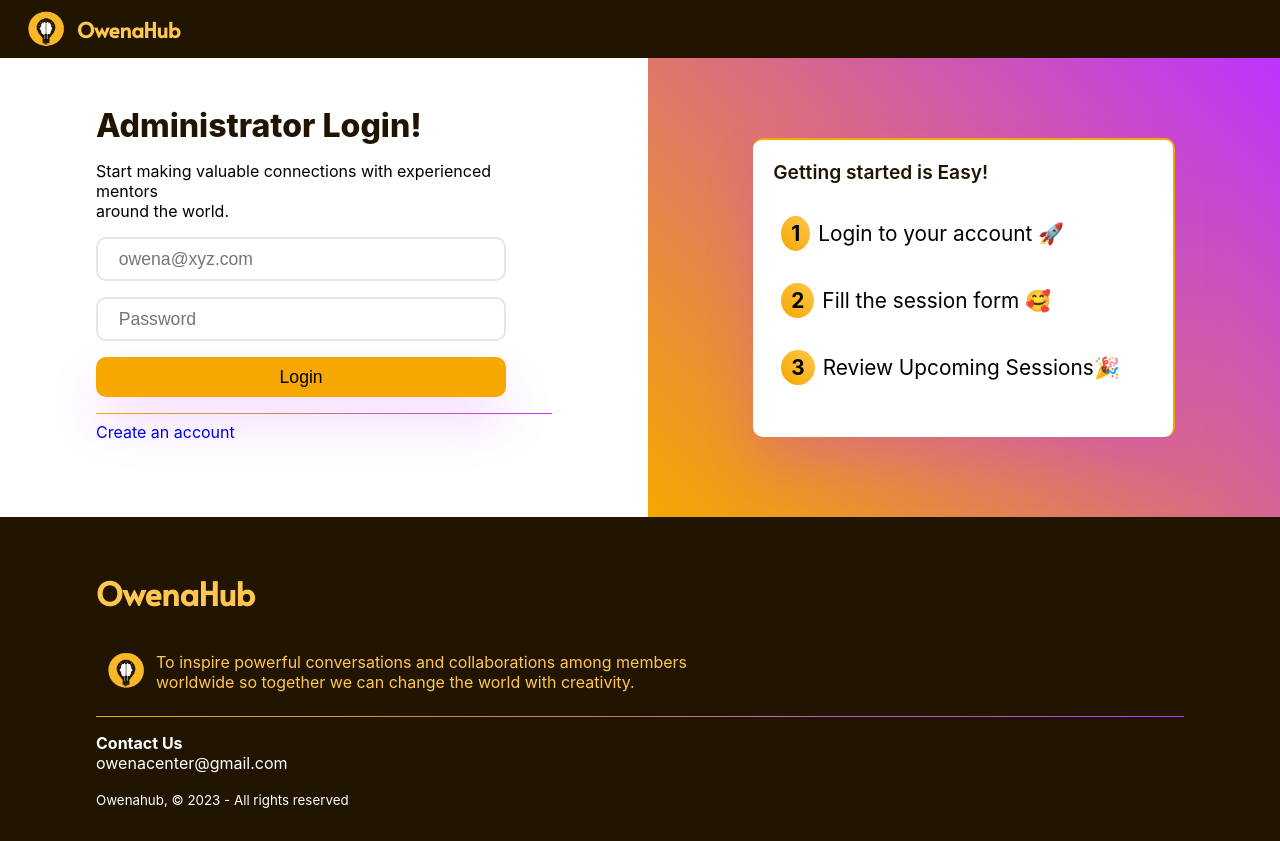
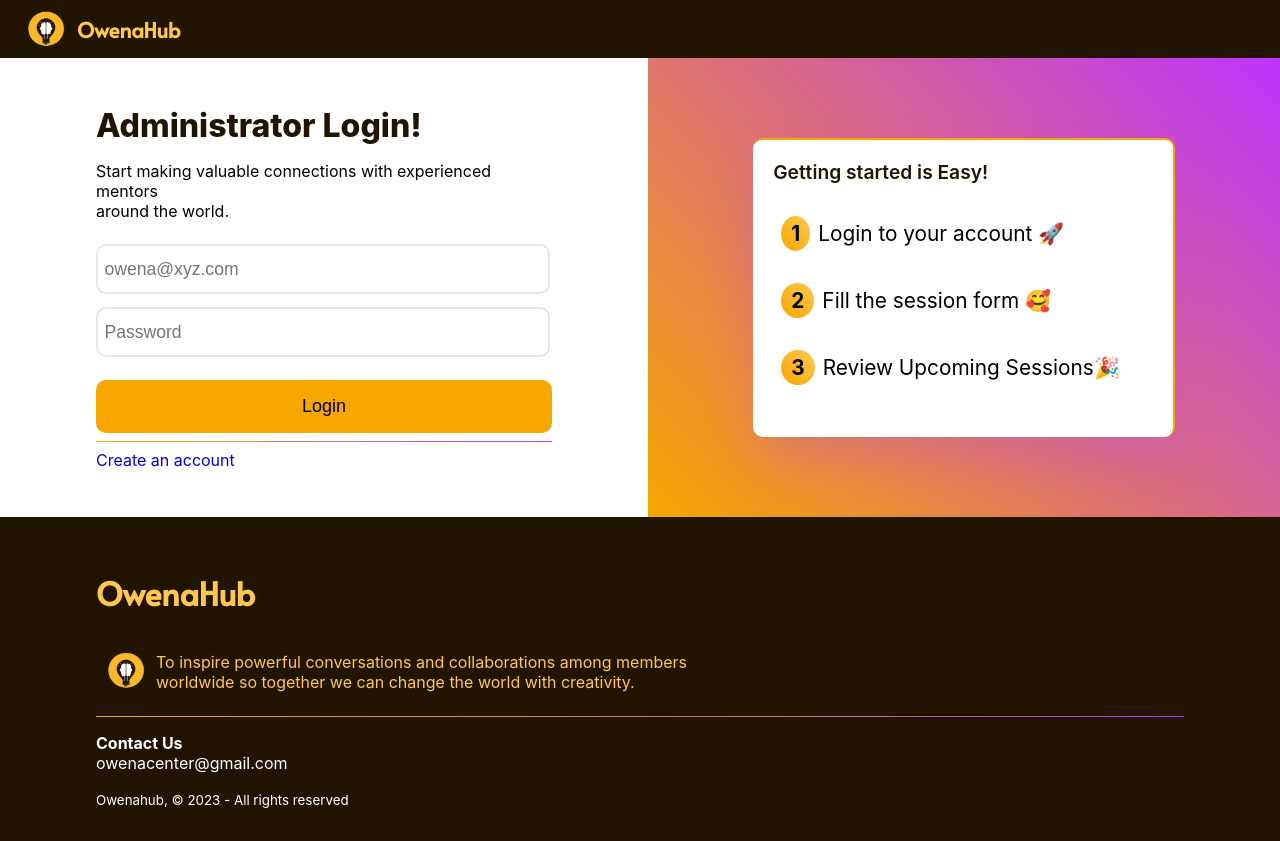
Before and after one commit to ernestharuna/owenahub-v1, a React (Vite) app: page /auth/admin/login in a window 1280 px wide. Built offline with nearby package versions, Linux system fonts and the light colour scheme.

Commit message:
Refactored form design

```diff
--- a/src/components/layouts/AdminLayout.jsx
+++ b/src/components/layouts/AdminLayout.jsx
@@ -1,6 +1,6 @@
 import { Outlet, Link, NavLink, Navigate } from "react-router-dom";
 import logo from '../../assets/owena_logo.png'
-import "./userLayout.scss"
+import "./layout.scss"
 import axiosClient from "../../axios-client";
 
 import { useEffect } from "react";
@@ -52,10 +52,10 @@ export default function AdminLayout() {
                         </Link>
                     </div>
 
-                    <div style={color}>
+                    <div className="user-icon">
                         <i className="bi bi-person-circle" style={userIcon}></i>
                         {
-                            loading ? (" ") : (<span>{admin.first_name}</span>)
+                            loading ? (" ") : (<span className="animated fadeInDown2">{admin.first_name}</span>)
                         }
                     </div>
                 </nav>
@@ -99,16 +99,6 @@ const navStyle = {
     backgroundColor: "#F7FAFC",
 }
 
-const color = {
-    color: "#fff",
-    padding: "0.1rem 0.4rem",
-    backgroundColor: "#211502",
-    minWidth: "50px",
-    borderRadius: "15px",
-    transition: "all 1s ease"
-
-}
-
 const userIcon = {
     color: "#F8AC0D",
     marginRight: "0.3rem",
--- a/src/components/layouts/GuestLayout.jsx
+++ b/src/components/layouts/GuestLayout.jsx
@@ -1,6 +1,4 @@
 import { Outlet, Link } from "react-router-dom";
-import PrimaryBtn from "../PrimaryBtn";
-
 import logo from '../../assets/owena_logo.png'
 
 const GuestLayout = () => {
--- a/src/components/layouts/UserLayout.jsx
+++ b/src/components/layouts/UserLayout.jsx
@@ -1,6 +1,6 @@
 import { Outlet, Link, NavLink, Navigate } from "react-router-dom";
 import logo from '../../assets/owena_logo.png'
-import "./userLayout.scss"
+import "./layout.scss"
 import axiosClient from "../../axios-client";
 
 import { useEffect } from "react";
@@ -13,6 +13,7 @@ export default function UserLayout() {
     const { token } = useSelector(state => state.authUser);
     const { user } = useSelector(state => state.authUser);
     const { loading } = useSelector(state => state.authUser);
+    console.log(loading);
 
     if (!token) {
         return <Navigate to={"/auth/login"} />
@@ -53,9 +54,10 @@ export default function UserLayout() {
                         </Link>
                     </div>
 
-                    <div style={color}>
+                    <div className="user-icon">
+                        <i className="bi bi-person-circle" style={userIcon}></i>
                         {
-                            loading ? (". . .") : (<span>{user.first_name}</span>)
+                            loading ? (" ") : (<span className="animated fadeInDown2">{user.first_name}</span>)
                         }
                     </div>
                 </nav>
@@ -79,7 +81,7 @@ export default function UserLayout() {
                         </div>
                     </NavLink>
                     <button onClick={onLogout} id="logout">
-                        Log Out
+                        <i className="bi bi-arrow-right-circle"></i> Log Out
                     </button>
                 </div>
                 <div id="outlet">
@@ -101,8 +103,14 @@ const color = {
     minWidth: "50px",
     borderRadius: "15px",
     transition: "all 1s ease"
+}
 
+const userIcon = {
+    color: "#F8AC0D",
+    marginRight: "0.3rem",
+    fontSize: "1.3rem"
 }
+
 const logo_bg = {
     backgroundColor: "#211502",
     margin: "2px 4px",
--- a/src/components/layouts/userLayout.scss
+++ b/src/components/layouts/layout.scss
@@ -2,6 +2,23 @@
 
 .active {
     background: linear-gradient(45deg, $primary-color, $hover-color);
+}
+
+.user-icon {
+    color: #fff;
+    padding: 0.1rem 0.4rem;
+    background: #211502;
+    border-radius: 15px;
+    transition: width 1s ease-in;
+    text-overflow: ellipsis;
+    width: max-content;
+    height: 28px;
+
+    span {
+        position: relative;
+        top: -3px;
+        font-weight: 600;
+    }
 }
 
 #user-layout {
--- a/src/styles/utilities.scss
+++ b/src/styles/utilities.scss
@@ -11,6 +11,9 @@
     padding: 1rem 4rem;
 }
 
+.container-sm {
+    padding: 0.5rem 1rem;
+}
 
 // margins
 .mt-1 {
--- a/src/views/admin/articles/CreateArticle.jsx
+++ b/src/views/admin/articles/CreateArticle.jsx
@@ -1,5 +1,13 @@
 export default function CreateArticle() {
     return (
-        <div className="fadeInDown animated">CreateArticle</div>
+        <div className="fadeInDown animated">
+            <div style={style} className="container-sm">
+                <h4>Create new post</h4>
+            </div>
+        </div>
     )
 }
+
+const style = {
+    background: "#F7FAFC"
+}
--- a/src/views/admin/auth/AdminLogin.jsx
+++ b/src/views/admin/auth/AdminLogin.jsx
@@ -50,19 +50,23 @@ export default function AdminLogin() {
                     }
 
                     <form onSubmit={handleSubmit(onSubmit)}>
+                        <div className="form-control">
                             <input
                                 {...register("email", { required: true })}
                                 className={errors.email ? 'error form-control' : 'form-control'}
                                 type="email" placeholder="owena@xyz.com"
                             />
+                        </div>
 
+                        <div className="form-control">
                             <input
                                 {...register("password", { required: true })}
                                 className={errors.password ? 'error form-control' : 'form-control'}
                                 type="password" placeholder="Password"
                             />
+                        </div>
 
-                        <button type='submit' className='form-control' id='submit' disabled={isSubmitting} style={isSubmitting ? { cursor: 'wait' } : { cursor: 'pointer' }}>
+                        <button type='submit' className='form-control mt-1' id='submit' disabled={isSubmitting} style={isSubmitting ? { cursor: 'wait' } : { cursor: 'pointer' }}>
                             {isSubmitting ? (<span className='loader'></span>) : "Login"}
                         </button>
 
--- a/src/views/users/auth/Login.jsx
+++ b/src/views/users/auth/Login.jsx
@@ -45,25 +45,29 @@ export default function Login() {
                     {
                         error && <div className="form-error">
                             {Object.keys(error).map(key => (
-                                <p key={key}>- {error[key][0]}</p>
+                                <p key={key} className="animated fadeInDown2">- {error[key][0]}</p>
                             ))}
                         </div>
                     }
 
                     <form onSubmit={handleSubmit(onSubmit)}>
+                        <div className="form-control">
                             <input
                                 {...register("email", { required: true })}
                                 className={errors.email ? 'error form-control' : 'form-control'}
                                 type="email" placeholder="owena@xyz.com"
                             />
+                        </div>
 
+                        <div className="form-control">
                             <input
                                 {...register("password", { required: true })}
                                 className={errors.password ? 'error form-control' : 'form-control'}
                                 type="password" placeholder="Password"
                             />
+                        </div>
 
-                        <button type='submit' className='form-control' id='submit' disabled={isSubmitting} style={isSubmitting ? { cursor: 'wait' } : { cursor: 'pointer' }}>
+                        <button type='submit' className='form-control mt-1' id='submit' disabled={isSubmitting} style={isSubmitting ? { cursor: 'wait' } : { cursor: 'pointer' }}>
                             {isSubmitting ? (<span className='loader'></span>) : "Login"}
                         </button>
 
--- a/src/views/users/auth/authStyles.scss
+++ b/src/views/users/auth/authStyles.scss
@@ -51,33 +51,45 @@ h4 {
     }
 }
 
-form .form-control {
+form {
+    // border: 1px solid green;
+
+    .form-control {
+        // border: 1px solid red;
         display: block;
-    outline: 0;
-    padding: 0 1.3rem;
-    font-size: 1.1rem;
-    width: 80%;
-    height: 40px;
-    margin: 1rem 0;
-    border: 2px solid #e6e6e6;
-    border-radius: 10px;
-    transition: all .3s;
 
         &:hover {
             border-color: $primary-color;
         }
+
+        input {
+            margin: 0.4rem 0;
+            padding: 0.2rem 0.4rem;
+            transition: all .1s;
+            border-radius: 10px;
+            border: 2px solid #e6e6e6;
+            font-size: 1.1rem;
+            outline: 0;
+            height: 40px;
+            display: inline-block;
+            width: 96%;
+        }
     }
 
-form #submit {
+    #submit {
+        width: 100%;
         border: none;
-    width: 90%;
-    box-shadow: $box-shadow;
+        cursor: pointer;
+        font-size: large;
+        padding: 1rem 2rem;
+        border-radius: 10px;
         background: $primary-color;
-    cursor: pointer;
 
         &:hover {
             background: $hover-color;
         }
+    }
+
 }
 
 @media screen and (max-width: 850px) {
@@ -103,8 +115,11 @@ form #submit {
 
         .form-control {
             display: inline-block;
-            margin: 0.5rem;
-            width: 80%;
+            width: 94%;
+        }
+
+        #submit {
+            width: 96%;
         }
     }
 
```
Also changed, not shown: src/views/admin/auth/AdminRegister.jsx (+13 -3 lines), src/views/users/auth/Register.jsx (+13 -2 lines). Lines whose indentation alone changed are shown as unchanged.
